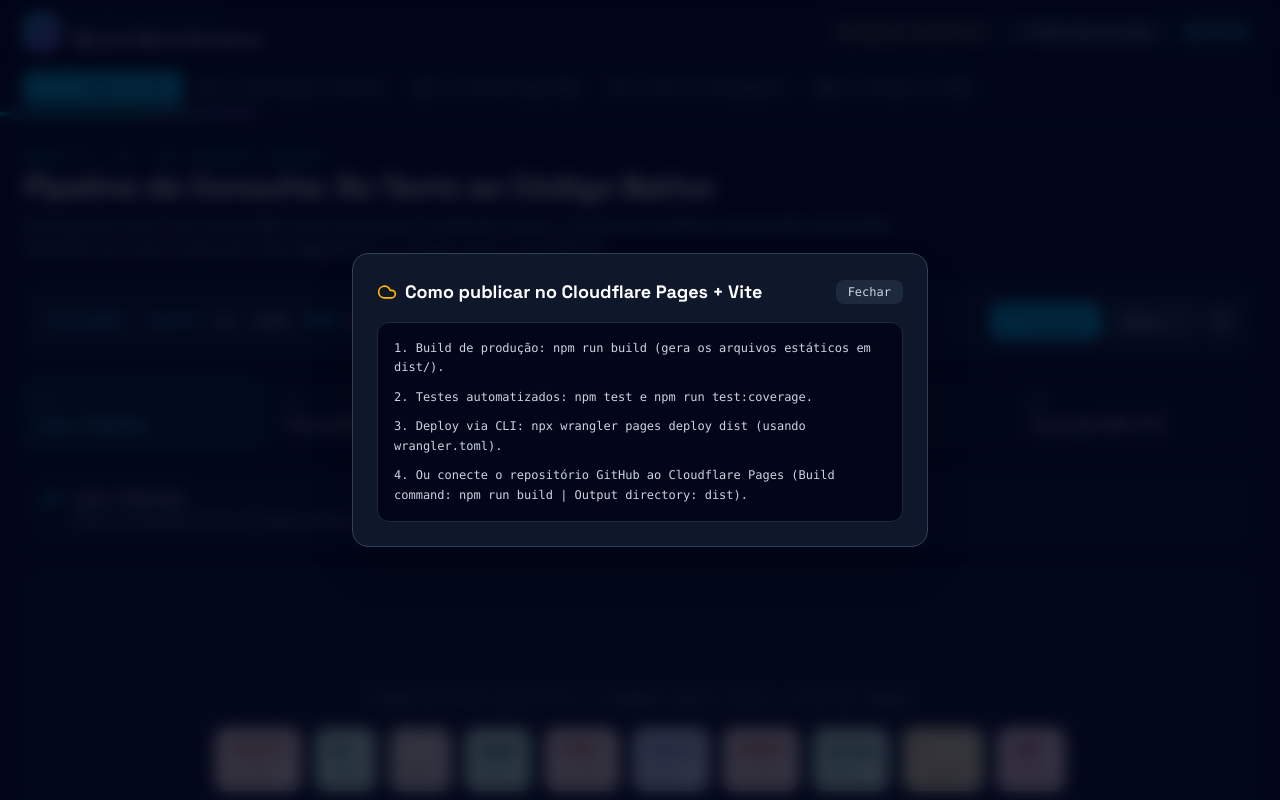
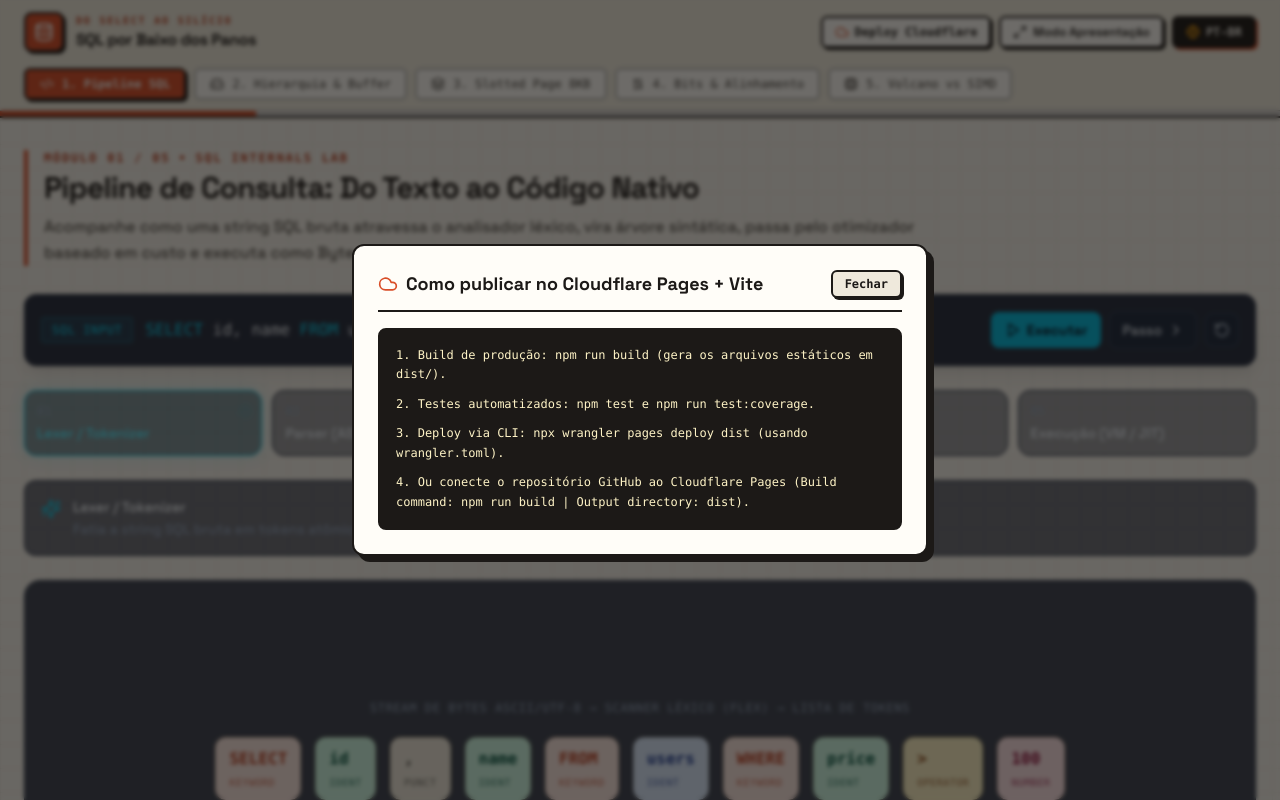
Before and after one commit to eduardoutsch/sql-under-the-hood, a React (Vite) app: page / in a window 1280 px wide. Both pictures are taken after a click on the button "Deploy Cloudflare". Shown: the top 800 px of the page. Built offline with nearby package versions, Linux system fonts and the light colour scheme.

Commit message:
style: redesign shell, navbar, and deploy modal
Signed-off-by: eduardoutsch <utscheduardo@gmail.com>

```diff
--- a/src/App.tsx
+++ b/src/App.tsx
@@ -25,7 +25,7 @@ export default function App() {
   ];
 
   return (
-    <div className="min-h-screen bg-slate-950 text-slate-100 selection:bg-cyan-500/30 selection:text-cyan-200 flex flex-col">
+    <div className="min-h-screen text-stone-900 selection:bg-[#D94E28]/20 selection:text-stone-950 flex flex-col">
       <Navbar
         t={vm.t}
         lang={vm.lang}
@@ -43,45 +43,45 @@ export default function App() {
           vm.presMode ? 'max-w-full px-6 sm:px-12 py-8' : 'max-w-7xl px-4 sm:px-6 py-8'
         } mx-auto w-full`}
       >
-        <div className="mb-6">
-          <div className="flex items-center gap-2 text-xs font-mono text-cyan-400 uppercase tracking-wider">
+        <div className="mb-7 border-l-4 border-[#D94E28] pl-4">
+          <div className="flex items-center gap-2 text-xs font-mono font-semibold text-[#B83B1D] uppercase tracking-[0.15em]">
             <span>
               {vm.t.moduleLabel} 0{vm.activeModule + 1} / 0{MODULE_COUNT}
             </span>
             <span>•</span>
-            <span>SQL INTERNALS SEMINAR</span>
+            <span>SQL INTERNALS LAB</span>
           </div>
           <h2
             className={`${
-              vm.presMode ? 'text-2xl sm:text-4xl' : 'text-xl sm:text-3xl'
-            } font-bold text-white mt-1`}
+              vm.presMode ? 'text-2xl sm:text-4xl' : 'text-2xl sm:text-3xl'
+            } font-bold text-stone-900 tracking-tight mt-1`}
           >
             {vm.activeTitle}
           </h2>
-          <p className="text-slate-400 text-sm sm:text-base mt-2 max-w-4xl">
+          <p className="text-stone-600 text-sm sm:text-base mt-2 max-w-4xl leading-relaxed">
             {vm.activeSubtitle}
           </p>
         </div>
 
         <div className="animate-fadeIn">{modules[vm.activeModule]}</div>
 
-        <div className="mt-8 pt-6 border-t border-slate-800/80 flex items-center justify-between">
+        <div className="mt-10 pt-6 border-t-2 border-stone-900/15 flex items-center justify-between">
           <button
             onClick={vm.prevModule}
             disabled={vm.activeModule === 0}
-            className="flex items-center gap-2 px-4 py-2.5 rounded-xl bg-slate-900 hover:bg-slate-800 disabled:opacity-40 border border-slate-800 text-sm font-mono text-slate-200 transition cursor-pointer"
+            className="flex items-center gap-2 px-4 py-2.5 rounded-lg bg-[#FFFDF8] hover:bg-[#EFE9DC] disabled:opacity-40 border-2 border-stone-900 shadow-[2px_2px_0px_#1c1917] active:translate-x-[1px] active:translate-y-[1px] active:shadow-none text-sm font-mono font-semibold text-stone-900 transition cursor-pointer"
           >
             <ChevronLeft className="w-4 h-4" /> {vm.t.prevMod}
           </button>
 
-          <span className="text-xs font-mono text-slate-500 hidden sm:inline">
+          <span className="text-xs font-mono text-stone-500 hidden sm:inline">
             ← / → Keyboard Navigation
           </span>
 
           <button
             onClick={vm.nextModule}
             disabled={vm.activeModule === MODULE_COUNT - 1}
-            className="flex items-center gap-2 px-4 py-2.5 rounded-xl bg-cyan-500/15 hover:bg-cyan-500/25 disabled:opacity-40 border border-cyan-500/40 text-sm font-mono text-cyan-300 font-semibold transition cursor-pointer"
+            className="flex items-center gap-2 px-4 py-2.5 rounded-lg bg-[#D94E28] hover:bg-[#C2411F] disabled:opacity-40 border-2 border-stone-900 shadow-[2px_2px_0px_#1c1917] active:translate-x-[1px] active:translate-y-[1px] active:shadow-none text-sm font-mono text-[#FFFDF8] font-bold transition cursor-pointer"
           >
             {vm.t.nextMod} <ChevronRight className="w-4 h-4" />
           </button>
--- a/src/components/DeployModal.tsx
+++ b/src/components/DeployModal.tsx
@@ -14,21 +14,21 @@ export function DeployModal({ isOpen, t, onClose }: DeployModalProps) {
   if (!isOpen) return null;
 
   return (
-    <div className="fixed inset-0 z-50 bg-slate-950/80 backdrop-blur-sm flex items-center justify-center p-4">
-      <div className="bg-slate-900 border border-slate-700 rounded-2xl max-w-xl w-full p-6 space-y-4 shadow-2xl">
-        <div className="flex items-center justify-between">
-          <h3 className="font-bold text-lg text-white flex items-center gap-2">
-            <Cloud className="w-5 h-5 text-amber-400" />
+    <div className="fixed inset-0 z-50 bg-stone-950/60 backdrop-blur-[2px] flex items-center justify-center p-4">
+      <div className="bg-[#FFFDF8] border-2 border-stone-900 rounded-xl max-w-xl w-full p-6 space-y-4 shadow-[6px_6px_0px_#1c1917]">
+        <div className="flex items-center justify-between border-b-2 border-stone-900 pb-3">
+          <h3 className="font-bold text-lg text-stone-900 flex items-center gap-2">
+            <Cloud className="w-5 h-5 text-[#D94E28]" />
             {t.deployModal.title}
           </h3>
           <button
             onClick={onClose}
-            className="px-3 py-1 rounded-lg bg-slate-800 hover:bg-slate-700 text-xs font-mono text-slate-300 cursor-pointer"
+            className="px-3 py-1 rounded-md bg-[#EFE9DC] hover:bg-stone-200 border-2 border-stone-900 shadow-[2px_2px_0px_#1c1917] text-xs font-mono font-semibold text-stone-900 cursor-pointer"
           >
             {t.deployModal.close}
           </button>
         </div>
-        <div className="space-y-2.5 font-mono text-xs text-slate-300 bg-slate-950 p-4 rounded-xl border border-slate-800">
+        <div className="space-y-2.5 font-mono text-xs text-amber-100 bg-[#1C1917] p-4 rounded-lg border-2 border-stone-900">
           {t.deployModal.steps.map((stepText, idx) => (
             <div key={idx} className="leading-relaxed">
               {stepText}
--- a/src/components/Navbar.tsx
+++ b/src/components/Navbar.tsx
@@ -27,8 +27,8 @@ export interface NavbarProps {
 }
 
 /**
- * Sticky top navigation bar projecting seminar branding, module tabs,
- * presentation mode toggle, and PT-BR/EN language switcher.
+ * Sticky top navigation bar styled as a hardware lab instrument panel
+ * with binder-tab module selectors and tactile mechanical switches.
  */
 export function Navbar({
   t,
@@ -44,17 +44,19 @@ export function Navbar({
   const containerWidth = presMode ? 'max-w-full px-6' : 'max-w-7xl px-4 sm:px-6';
 
   return (
-    <header className="sticky top-0 z-40 backdrop-blur-xl bg-slate-950/90 border-b border-slate-800/90">
+    <header className="sticky top-0 z-40 bg-[#EFE9DC]/95 backdrop-blur-md border-b-2 border-stone-900">
       <div className={`${containerWidth} mx-auto h-16 flex items-center justify-between gap-3`}>
         <div className="flex items-center gap-3 min-w-0">
-          <div className="w-9 h-9 rounded-xl bg-gradient-to-br from-cyan-400 to-violet-500 flex items-center justify-center text-slate-950 shadow-lg shrink-0">
-            <Database className="w-5 h-5 stroke-[2.5]" />
+          <div className="w-10 h-10 rounded-lg bg-[#D94E28] border-2 border-stone-900 shadow-[2px_2px_0px_#1c1917] flex items-center justify-center text-[#FFFDF8] shrink-0">
+            <Database className="w-5 h-5 stroke-[2.25]" />
           </div>
           <div className="truncate">
-            <div className="text-[10px] font-mono uppercase tracking-widest text-cyan-400">
+            <div className="text-[10px] font-mono font-semibold uppercase tracking-[0.18em] text-[#B83B1D]">
               {t.brandSub}
             </div>
-            <h1 className="font-bold text-sm sm:text-base text-white truncate">{t.brandTitle}</h1>
+            <h1 className="font-bold text-sm sm:text-base text-stone-900 tracking-tight truncate">
+              {t.brandTitle}
+            </h1>
           </div>
         </div>
 
@@ -62,18 +64,18 @@ export function Navbar({
           {!presMode && (
             <button
               onClick={onOpenDeployModal}
-              className="hidden md:flex items-center gap-1.5 px-3 py-1.5 rounded-lg bg-slate-900 hover:bg-slate-800 border border-slate-700 text-xs font-mono text-amber-300 transition cursor-pointer"
+              className="hidden md:flex items-center gap-1.5 px-3 py-1.5 rounded-md bg-[#FFFDF8] hover:bg-amber-50 border-2 border-stone-900 shadow-[2px_2px_0px_#1c1917] active:translate-x-[1px] active:translate-y-[1px] active:shadow-none text-xs font-mono font-semibold text-stone-900 transition cursor-pointer"
             >
-              <Cloud className="w-3.5 h-3.5" /> {t.cfDeploy}
+              <Cloud className="w-3.5 h-3.5 text-[#D94E28]" /> {t.cfDeploy}
             </button>
           )}
 
           <button
             onClick={onTogglePresMode}
-            className={`flex items-center gap-1.5 px-3 py-1.5 rounded-lg border text-xs font-semibold transition cursor-pointer ${
+            className={`flex items-center gap-1.5 px-3 py-1.5 rounded-md border-2 border-stone-900 shadow-[2px_2px_0px_#1c1917] active:translate-x-[1px] active:translate-y-[1px] active:shadow-none text-xs font-semibold transition cursor-pointer ${
               presMode
-                ? 'bg-violet-500 text-white border-violet-400'
-                : 'bg-slate-900 hover:bg-slate-800 text-slate-200 border-slate-700'
+                ? 'bg-stone-900 text-[#F6F2EA]'
+                : 'bg-[#FFFDF8] hover:bg-stone-100 text-stone-900'
             }`}
           >
             {presMode ? <Minimize2 className="w-3.5 h-3.5" /> : <Maximize2 className="w-3.5 h-3.5" />}
@@ -82,16 +84,16 @@ export function Navbar({
 
           <button
             onClick={onToggleLang}
-            className="flex items-center gap-1.5 px-3 py-1.5 rounded-lg bg-cyan-500/15 hover:bg-cyan-500/25 border border-cyan-500/40 text-cyan-300 font-mono text-xs font-bold transition cursor-pointer"
+            className="flex items-center gap-1.5 px-3 py-1.5 rounded-md bg-[#1C1917] hover:bg-stone-800 border-2 border-stone-900 shadow-[2px_2px_0px_#D94E28] active:translate-x-[1px] active:translate-y-[1px] active:shadow-none text-[#F6F2EA] font-mono text-xs font-bold transition cursor-pointer"
             title="Toggle Language PT-BR / EN"
           >
-            <Globe className="w-3.5 h-3.5" />
+            <Globe className="w-3.5 h-3.5 text-[#F59E0B]" />
             <span>{lang === 'pt' ? 'PT-BR' : 'EN'}</span>
           </button>
         </div>
       </div>
 
-      <div className={`${containerWidth} mx-auto flex items-center gap-1.5 overflow-x-auto py-2 no-scrollbar`}>
+      <div className={`${containerWidth} mx-auto flex items-center gap-2 overflow-x-auto pt-1 pb-2.5 no-scrollbar`}>
         {t.modules.map((mod, idx) => {
           const active = idx === activeModule;
           const Icon = MODULE_ICONS[idx];
@@ -99,10 +101,10 @@ export function Navbar({
             <button
               key={mod.id}
               onClick={() => onSelectModule(idx)}
-              className={`flex items-center gap-2 px-3.5 py-2 rounded-lg text-xs font-mono whitespace-nowrap transition-all cursor-pointer ${
+              className={`flex items-center gap-2 px-3.5 py-1.5 rounded-md text-xs font-mono whitespace-nowrap border-2 transition-all cursor-pointer ${
                 active
-                  ? 'bg-cyan-500 text-slate-950 font-bold shadow-[0_0_15px_rgba(34,211,238,0.3)]'
-                  : 'bg-slate-900/70 text-slate-400 hover:text-slate-200 hover:bg-slate-800'
+                  ? 'bg-[#D94E28] text-[#FFFDF8] border-stone-900 font-bold shadow-[2px_2px_0px_#1c1917]'
+                  : 'bg-[#FFFDF8] text-stone-700 border-stone-900/30 hover:border-stone-900 hover:text-stone-900'
               }`}
             >
               <Icon className="w-3.5 h-3.5" />
@@ -112,9 +114,9 @@ export function Navbar({
         })}
       </div>
 
-      <div className="w-full h-1 bg-slate-900">
+      <div className="w-full h-1.5 bg-stone-300 border-t border-stone-900/20">
         <div
-          className="h-full bg-gradient-to-r from-cyan-400 via-emerald-400 to-violet-500 transition-all duration-300"
+          className="h-full bg-[#D94E28] transition-all duration-300"
           style={{ width: `${progressPct}%` }}
         />
       </div>
```
